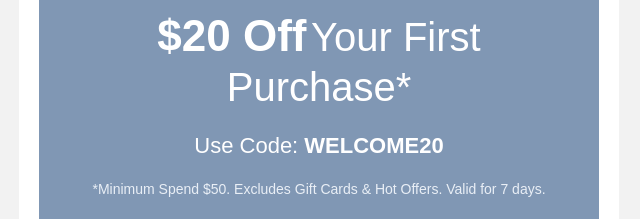
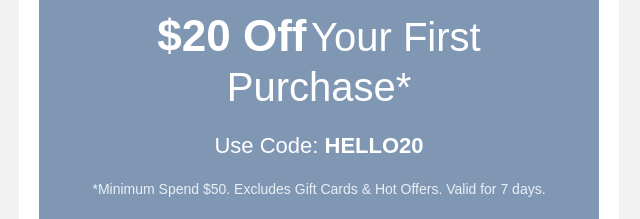
Before and after one commit to customrjohnp/MyHouse-Auto_WelcomeSeries_Online_Lead_Email_03, a plain HTML site: page index.html in a window 1280 px wide. Shown: the part 960-1179 px from the top of the page, 321-961 px from the left. Drawn offline with Linux system fonts and the light colour scheme.

Commit message:
Update index.html

```diff
--- a/index.html
+++ b/index.html
@@ -142,7 +142,7 @@
       <!-- Code line -->
       <tr>
         <td align="center" style="padding:12px 24px 8px;font:400 22px/1.4 Arial,Helvetica,sans-serif;color:#ffffff;">
-          Use Code: <strong style="font-weight:700;">WELCOME20</strong>
+          Use Code: <strong style="font-weight:700;">HELLO20</strong>
         </td>
       </tr>
       <!-- Fine print -->
```
